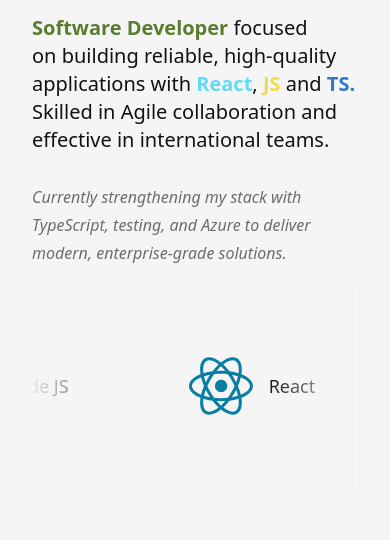
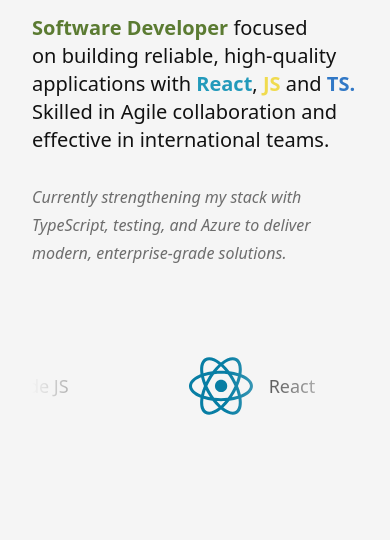
Before and after one commit to isantidev/my-portfolio, a React (Vite) app: page / in a window 390 px wide. Shown: the part 464-1004 px from the top of the page. Built offline with nearby package versions, Linux system fonts and the light colour scheme.

Commit message:
feat: Update styles in Hero and Stack components for improved accessibility and visual consistency

```diff
--- a/src/components/layout/Hero.jsx
+++ b/src/components/layout/Hero.jsx
@@ -26,7 +26,7 @@ const Hero = () => {
                                 {t("hero.content.career") + " "}
                             </strong>
                             {t("hero.content.text.first") + " "}
-                            <strong className="text-[#60dafb]">
+                            <strong className="text-[#239abb] dark:text-[#60dafb]">
                                 {t("hero.content.stack.react")}
                             </strong>
                             ,
--- a/src/components/layout/Stack.jsx
+++ b/src/components/layout/Stack.jsx
@@ -27,9 +27,7 @@ const Stack = () => {
 
     return (
         <section aria-label="stack" className="w-full" id="Stack">
-            <div className="relative w-full overflow-hidden">
-                <span className="absolute -left-1 top-0 bottom-0 w-24 md:w-48 bg-gradient-to-r from-custom-bg md:via-custom-bg/80 z-10" />
-                <span className="absolute -right-1 top-0 bottom-0 w-24 md:w-48 bg-gradient-to-l from-custom-bg md:via-custom-bg/80 z-10" />
+            <div className="relative w-full overflow-hidden mask-l-from-60% mask-r-from-60%">
                 <ul
                     className="flex items-center animate-scroll"
                     style={{ width: `${techStack.length * 256 * 2}px` }}
@@ -44,8 +42,6 @@ const Stack = () => {
                             uniqueId: `set-2-${item.id}`,
                         })),
                     ].map((tech) => {
-                        // const iconurl = getIconUrl(tech.icon, theme);
-                        // console.log(iconurl);
                         return (
                             <li
                                 key={`key-${tech.uniqueId}`}
--- a/src/styles/globals.css
+++ b/src/styles/globals.css
@@ -43,8 +43,8 @@ body,
     section,
     nav,
     div,
+    header,
     span,
-    header,
     footer,
     article,
     aside,
@@ -57,7 +57,11 @@ body,
     a,
     input,
     textarea,
-    select {
+    select,
+    h1,
+    h2,
+    h3,
+    h4 {
         transition: background-color 0.15s ease, color 0.15s ease,
             transform 0.15s ease;
     }
@@ -97,7 +101,6 @@ h1 {
     font-weight: 800;
     line-height: 1.1;
     letter-spacing: -0.02em;
-    transition: all 0.3s cubic-bezier(0.4, 0, 0.2, 1);
 }
 
 h2 {
@@ -105,7 +108,6 @@ h2 {
     font-weight: 700;
     line-height: 1.15;
     letter-spacing: -0.018em;
-    transition: all 0.3s cubic-bezier(0.4, 0, 0.2, 1);
 }
 
 h3 {
@@ -113,7 +115,6 @@ h3 {
     font-weight: 600;
     line-height: 1.2;
     letter-spacing: -0.015em;
-    transition: all 0.3s cubic-bezier(0.4, 0, 0.2, 1);
 }
 
 h4 {
@@ -121,7 +122,6 @@ h4 {
     font-weight: 500;
     line-height: 1.15;
     letter-spacing: -0.012em;
-    transition: all 0.3s cubic-bezier(0.4, 0, 0.2, 1);
 }
 
 h5 {
@@ -129,7 +129,6 @@ h5 {
     font-weight: 500;
     line-height: 1.3;
     letter-spacing: -0.008em;
-    transition: all 0.3s cubic-bezier(0.4, 0, 0.2, 1);
 }
 
 h6 {
@@ -137,7 +136,6 @@ h6 {
     font-weight: 500;
     line-height: 1.35;
     letter-spacing: -0.005em;
-    transition: all 0.3s cubic-bezier(0.4, 0, 0.2, 1);
 }
 
 a {
@@ -148,7 +146,6 @@ a {
     text-decoration: none;
     text-decoration-thickness: 0.08em;
     text-underline-offset: 0.15em;
-    transition: all 0.3s cubic-bezier(0.4, 0, 0.2, 1);
 }
 
 button {
@@ -157,7 +154,6 @@ button {
     cursor: pointer;
     text-decoration-thickness: 0.08em;
     text-underline-offset: 0.15em;
-    transition: all 0.3s cubic-bezier(0.4, 0, 0.2, 1);
 }
 
 /* Mobile optimizations */
```
